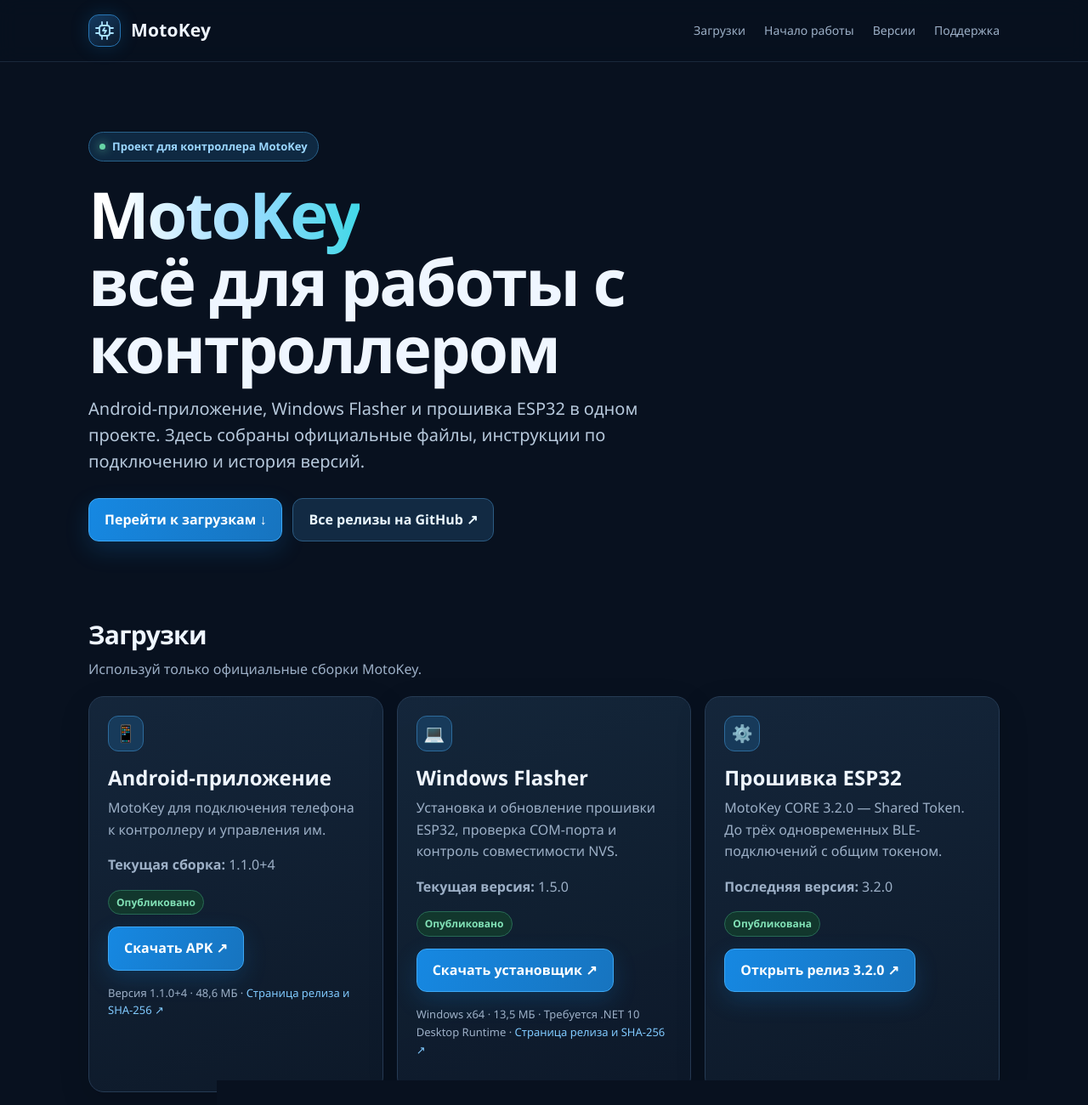
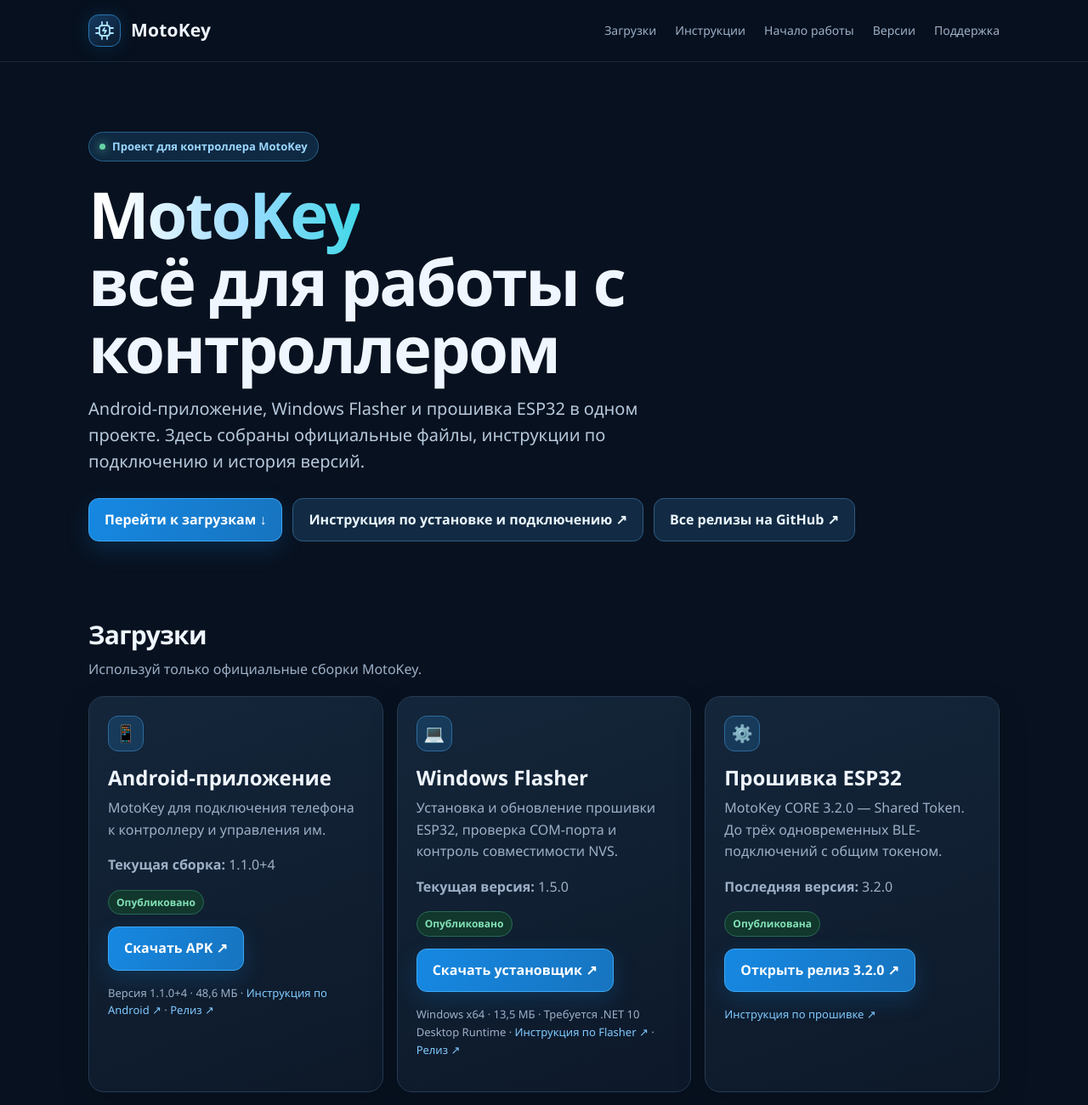
Before and after one commit to sdvg001/MotoKey-Firmware, a plain HTML site: page site/index.html in a window 1280 px wide. Shown: the top 1300 px of the page at 85% size. Drawn offline with Linux system fonts and the light colour scheme.

Commit message:
Link Android and Flasher guides from MotoKey website

```diff
--- a/site/index.html
+++ b/site/index.html
@@ -63,7 +63,7 @@ footer{border-top:1px solid rgba(130,170,210,.16);margin-top:36px;padding:28px 0
       <span class="mark"><svg viewBox="0 0 24 24" fill="none" stroke="#a8e1ff" stroke-width="1.8" stroke-linecap="round" stroke-linejoin="round"><rect x="6" y="6" width="12" height="12" rx="3"/><path d="M9 2v4m6-4v4M9 18v4m6-4v4M2 9h4m-4 6h4m12-6h4m-4 6h4"/><path d="m12 9-2 3h4l-2 3"/></svg></span>
       MotoKey
     </a>
-    <nav><a href="#downloads">Загрузки</a><a href="#start">Начало работы</a><a href="#versions">Версии</a><a href="#support">Поддержка</a></nav>
+    <nav><a href="#downloads">Загрузки</a><a href="instructions.html">Инструкции</a><a href="#start">Начало работы</a><a href="#versions">Версии</a><a href="#support">Поддержка</a></nav>
   </div>
 </header>
 <main>
@@ -74,6 +74,7 @@ footer{border-top:1px solid rgba(130,170,210,.16);margin-top:36px;padding:28px 0
       <p class="lead">Android-приложение, Windows Flasher и прошивка ESP32 в одном проекте. Здесь собраны официальные файлы, инструкции по подключению и история версий.</p>
       <div class="actions">
         <a class="btn primary" href="#downloads">Перейти к загрузкам ↓</a>
+        <a class="btn" href="instructions.html">Инструкция по установке и подключению ↗</a>
         <a class="btn" href="https://github.com/sdvg001/MotoKey-Firmware/releases">Все релизы на GitHub ↗</a>
       </div>
     </section>
@@ -90,7 +91,7 @@ footer{border-top:1px solid rgba(130,170,210,.16);margin-top:36px;padding:28px 0
           <p><strong>Текущая сборка:</strong> 1.1.0+4</p>
           <span class="status live">Опубликовано</span>
           <p style="margin-top:14px"><a class="btn primary" href="https://github.com/sdvg001/MotoKey-Firmware/releases/download/apps-v1.1.0/app-release.apk">Скачать APK ↗</a></p>
-          <p style="font-size:13px">Версия 1.1.0+4 · 48,6 МБ · <a href="https://github.com/sdvg001/MotoKey-Firmware/releases/tag/apps-v1.1.0">Страница релиза и SHA-256 ↗</a></p>
+          <p style="font-size:13px">Версия 1.1.0+4 · 48,6 МБ · <a href="instructions.html#android">Инструкция по Android ↗</a> · <a href="https://github.com/sdvg001/MotoKey-Firmware/releases/tag/apps-v1.1.0">Релиз ↗</a></p>
         </article>
         <article class="card">
           <div class="icon">💻</div>
@@ -99,7 +100,7 @@ footer{border-top:1px solid rgba(130,170,210,.16);margin-top:36px;padding:28px 0
           <p><strong>Текущая версия:</strong> 1.5.0</p>
           <span class="status live">Опубликовано</span>
           <p style="margin-top:14px"><a class="btn primary" href="https://github.com/sdvg001/MotoKey-Firmware/releases/download/apps-v1.1.0/MotoKeyFlasher-Setup-1.5.0-x64.exe">Скачать установщик ↗</a></p>
-          <p style="font-size:13px">Windows x64 · 13,5 МБ · Требуется .NET 10 Desktop Runtime · <a href="https://github.com/sdvg001/MotoKey-Firmware/releases/tag/apps-v1.1.0">Страница релиза и SHA-256 ↗</a></p>
+          <p style="font-size:13px">Windows x64 · 13,5 МБ · Требуется .NET 10 Desktop Runtime · <a href="instructions.html#flasher">Инструкция по Flasher ↗</a> · <a href="https://github.com/sdvg001/MotoKey-Firmware/releases/tag/apps-v1.1.0">Релиз ↗</a></p>
         </article>
         <article class="card">
           <div class="icon">⚙️</div>
@@ -108,6 +109,7 @@ footer{border-top:1px solid rgba(130,170,210,.16);margin-top:36px;padding:28px 0
           <p><strong>Последняя версия:</strong> 3.2.0</p>
           <span class="status live">Опубликована</span>
           <p style="margin-top:14px"><a class="btn primary" href="https://github.com/sdvg001/MotoKey-Firmware/releases/tag/v3.2.0">Открыть релиз 3.2.0 ↗</a></p>
+          <p style="font-size:13px"><a href="instructions.html#flasher">Инструкция по прошивке ↗</a></p>
         </article>
       </div>
       <div class="note"><strong>Важно:</strong> для обычного обновления уже привязанного контроллера не включай флажок сброса привязки в Flasher. Сброс удалит текущие pairing-данные, после чего телефоны придётся подключить заново.</div>
```
